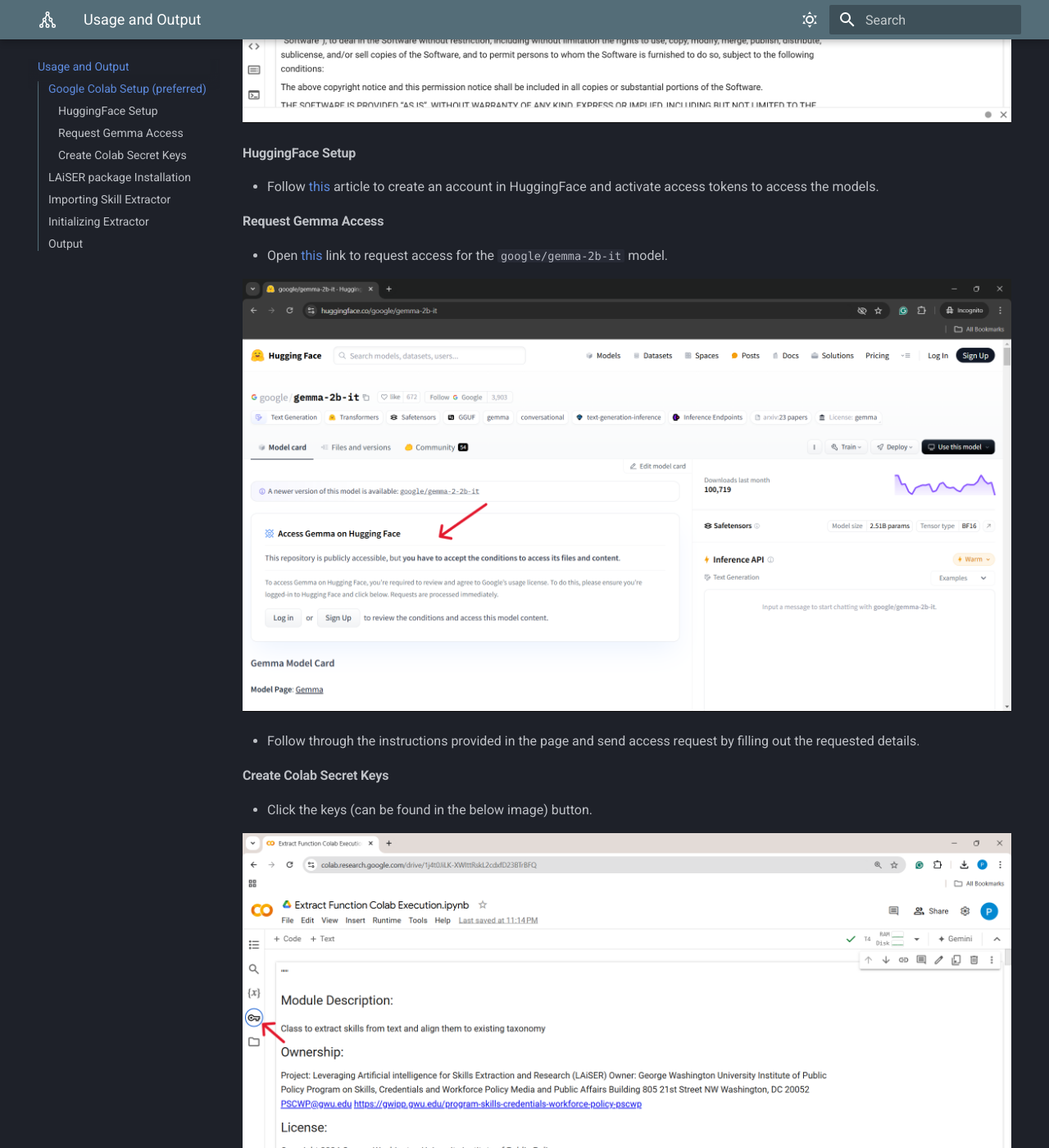
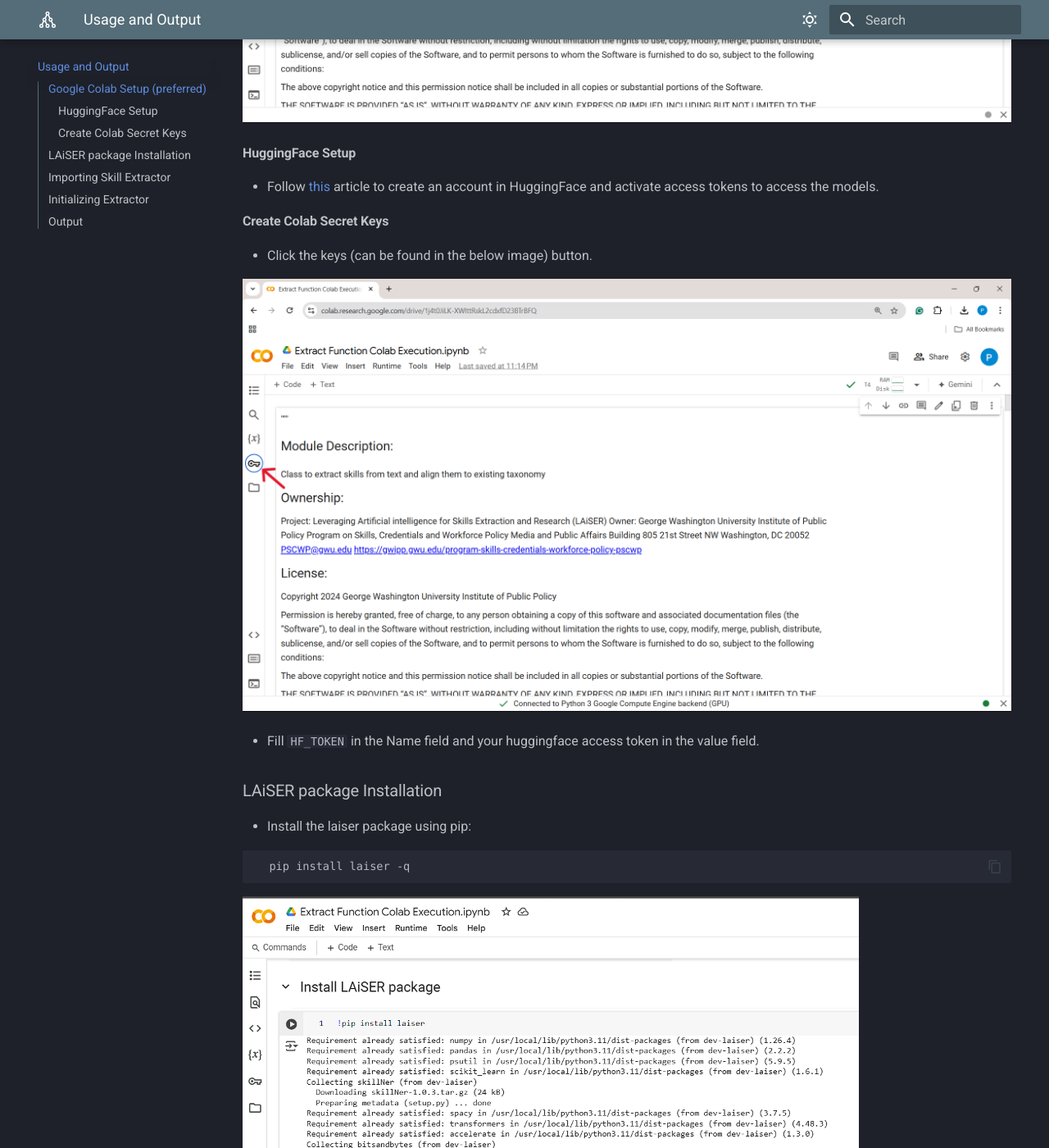
Before and after one commit to LAiSER-Software/docs, an MkDocs documentation site: the page built from docs/usage.md, in a window 1280 px wide and 1400 px high, scrolled down 843 px. Shown: the whole window at 82% size. Built offline with MkDocs 1.6.1 and Material for MkDocs 9.7.7, drawn with Linux system fonts in a browser that asks for light colours; some web fonts are replaced.

Commit message:
Update usage.md
- Remove unnecessary Gemma access instructions
- Update installation command to reduce logs

````diff
--- a/docs/usage.md
+++ b/docs/usage.md
@@ -16,15 +16,6 @@
 - Follow [this](https://www.educative.io/answers/how-to-get-an-access-token-for-hugging-face) article to create an account in HuggingFace and activate access tokens to access the models.
 
 
-#### Request Gemma Access
-
-- Open [this](https://huggingface.co/google/gemma-2b-it) link to request access for the `google/gemma-2b-it` model.
-
-![gemma-access](./assets/gemma-access.png)
-
-- Follow through the instructions provided in the page and send access request by filling out the requested details.
-
-
 #### Create Colab Secret Keys
 
 - Click the keys (can be found in the below image) button.
@@ -40,7 +31,7 @@
 - Install the laiser package using pip:
 
 ```shell
-  pip install laiser
+  pip install laiser -q
 ```
 ![key-button](./assets/Installing_LAiSER_Package.png)
 
````
